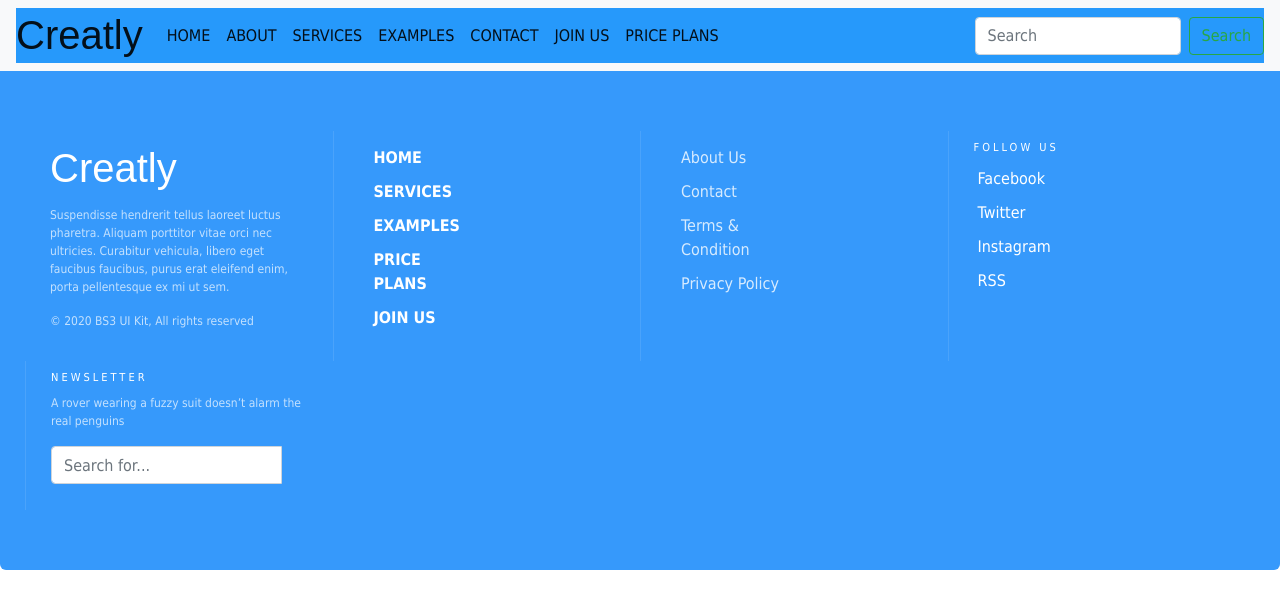
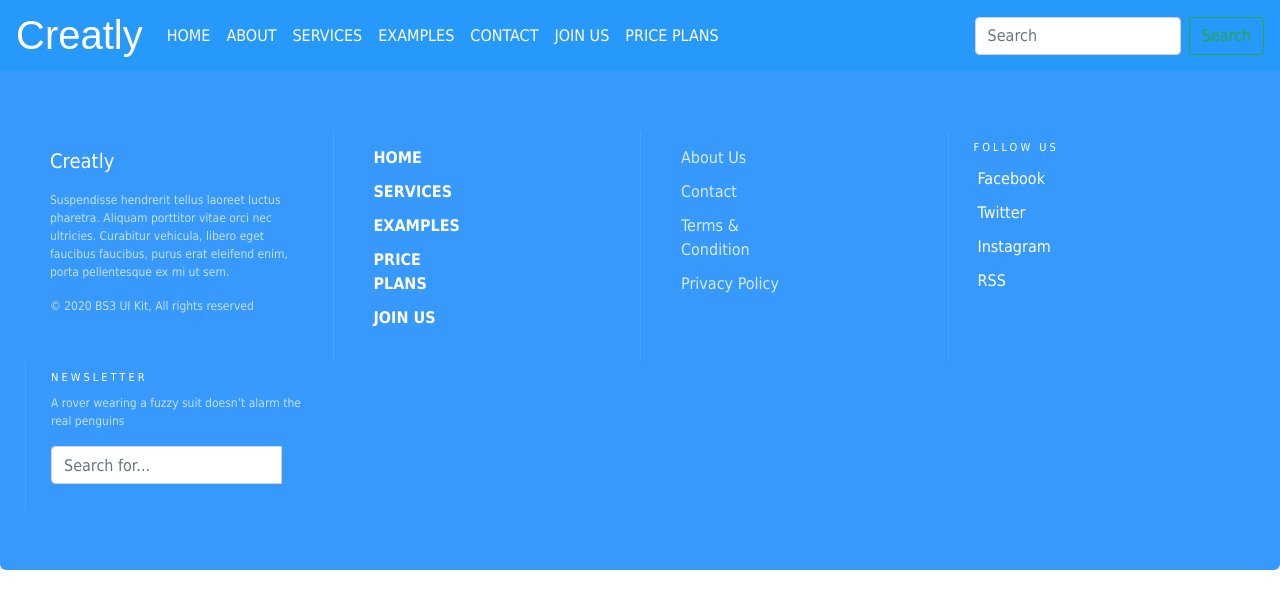
Before and after one commit to ebrahimahmed97090/creatly, a Django app: page /about/ in a window 1280 px wide. Shown: the top 609 px of the page. Run offline with Django 3.2, Linux system fonts and the light colour scheme; some libraries are stand-ins or nearby versions.

Commit message:
some styling and reg

```diff
--- a/Creatly/settings.py
+++ b/Creatly/settings.py
@@ -40,6 +40,7 @@ INSTALLED_APPS = [
     'django.contrib.staticfiles',
     'users',
     'crispy_forms',
+    'django_countries',
 
 ]
 
--- a/static/css/style.css
+++ b/static/css/style.css
@@ -4,11 +4,13 @@ body {
     font-family: tahoma;
 
 }
-.demo{
+
+.demo {
     background-image: url(https://s3.ca-central-1.amazonaws.com/image-web-frankie/BackgroundBlue.jpg);
     background-size: cover;
     background-position: center;
 }
+
 .testimonial {
     background-color: white;
     text-align: center;
@@ -109,6 +111,7 @@ body {
 .owl-page:not(first-item) {
     margin-left: 10px;
 }
+
 /**/
 /*footer*/
 .footer-bs {
@@ -219,6 +222,20 @@ body {
     color: rgba(255, 255, 255, 0.70);
 }
 
+/*changed styles*/
+.nav-bar-style {
+    background-color: #2699FB;
+}
+
+.navbar-brand-home-style {
+    font: 40px Freestyle Script, sans-serif;
+    color: #ffffff !important;
+}
+
+.nav-nav ul li a {
+    color: white !important;
+}
+
 @media (min-width: 768px) {
     .footer-bs .footer-nav, .footer-bs .footer-social, .footer-bs .footer-ns {
         border-left: solid 1px rgba(255, 255, 255, 0.10);
--- a/templates/base.html
+++ b/templates/base.html
@@ -15,23 +15,22 @@
     <link rel="stylesheet" href="{% static 'css/style.css' %}">
 
 {#H: Add style for Creatly logo #}
-<style>
- .navbar-brand {
-  font: 40px Freestyle Script, sans-serif;
-     text-decoration-color: #ffffff;
-}
-</style>
+<!--don't override framework class create a new one and add it to css file in case that you wanted to add another navbar-brand some
+    where else
+    -->
+
 </head>
 <body>
 {#H: Update background color for navbar #}
-<nav class="navbar navbar-expand-lg navbar-light bg-light" style="background-color: #2699FB;">
+<!--don't use inline styling because it will override any styling to this element in the future external file is preferred the problem in nav background color were that nav has taken bg-light class that gives it a background -->
+<nav class="navbar navbar-expand-lg navbar-light  nav-bar-style" >
     <button class="navbar-toggler" type="button" data-toggle="collapse" data-target="#navbarTogglerDemo01"
             aria-controls="navbarTogglerDemo01" aria-expanded="false" aria-label="Toggle navigation">
         <span class="navbar-toggler-icon"></span>
     </button>
 {#H: Update background color for navbar, Add main bottons from design #}
-    <div class="collapse navbar-collapse" id="navbarTogglerDemo01" style="background-color: #2699FB;">
-        <a class="navbar-brand" href="#">Creatly</a>
+    <div class="collapse navbar-collapse nav-nav" id="navbarTogglerDemo01" >
+        <a class="navbar-brand navbar-brand-home-style" href="#">Creatly</a>
         <ul class="navbar-nav mr-auto mt-2 mt-lg-0">
             <li class="nav-item active">
                 <a class="nav-link" href="{% url 'home'%}">HOME<span class="sr-only">(current)</span></a>
@@ -54,12 +53,7 @@
                 <a class="nav-link" href="{% url 'prices'%}">PRICE PLANS<span class="sr-only">(current)</span></a>
             </li>
 
-{#            <li class="nav-item">#}
-{#                <a class="nav-link" href="#">Link</a>#}
-{#            </li>#}
-{#            <li class="nav-item">#}
-{#                <a class="nav-link disabled" href="#" tabindex="-1" aria-disabled="true">Disabled</a>#}
-{#            </li>#}
+
         </ul>
         <form class="form-inline my-2 my-lg-0">
             <input class="form-control mr-sm-2" type="search" placeholder="Search" aria-label="Search">
--- a/templates/home.html
+++ b/templates/home.html
@@ -1,5 +1,8 @@
 {% extends 'base.html' %}
 {% load staticfiles %}
+{% block title %}
+   Creatly
+{% endblock %}
 {% block content %}
 
     <div class="row">
@@ -10,7 +13,7 @@
                 design, develop and manage your web presence exactly the way you want.</p>
             <div class="row justify-content-center">
                 <div class="col-lg-2 col-6" style="padding-left: 0px;padding-right: 5px;padding-top: 0px;">
-                    <button style="width: 100%" type="button" class="btn btn-primary">Sign Up</button>
+                    <button onclick="window.location.href={% url 'reg' %}" style="width: 100%" type="button" class="btn btn-primary">Sign Up</button>
                 </div>
                 <div class="col-lg-2 col-6" style="padding-left: 5px;padding-right: 0px;padding-top: 0px;">
                     <button style="width: 100%" type="button" class="btn btn-primary">Log in</button>
--- a/users/forms.py
+++ b/users/forms.py
@@ -10,10 +10,10 @@ class NewUserForm(forms.ModelForm):
 
     class Meta:
         model = User
-        fields = '__all__'
+        fields = ('first_name', 'last_name', 'email', 'password')
 
 
 class NewUserInfoForm(forms.ModelForm):
     class Meta:
         model = UserProfileInfo
-        fields = '__all__'
+        fields = ('profile_site', 'profile_pic', 'ucountry','ucity','ustreetAddress','umembership')
```
Also changed, not shown: users/models.py (+5 -2 lines). Lines whose indentation alone changed are shown as unchanged.
